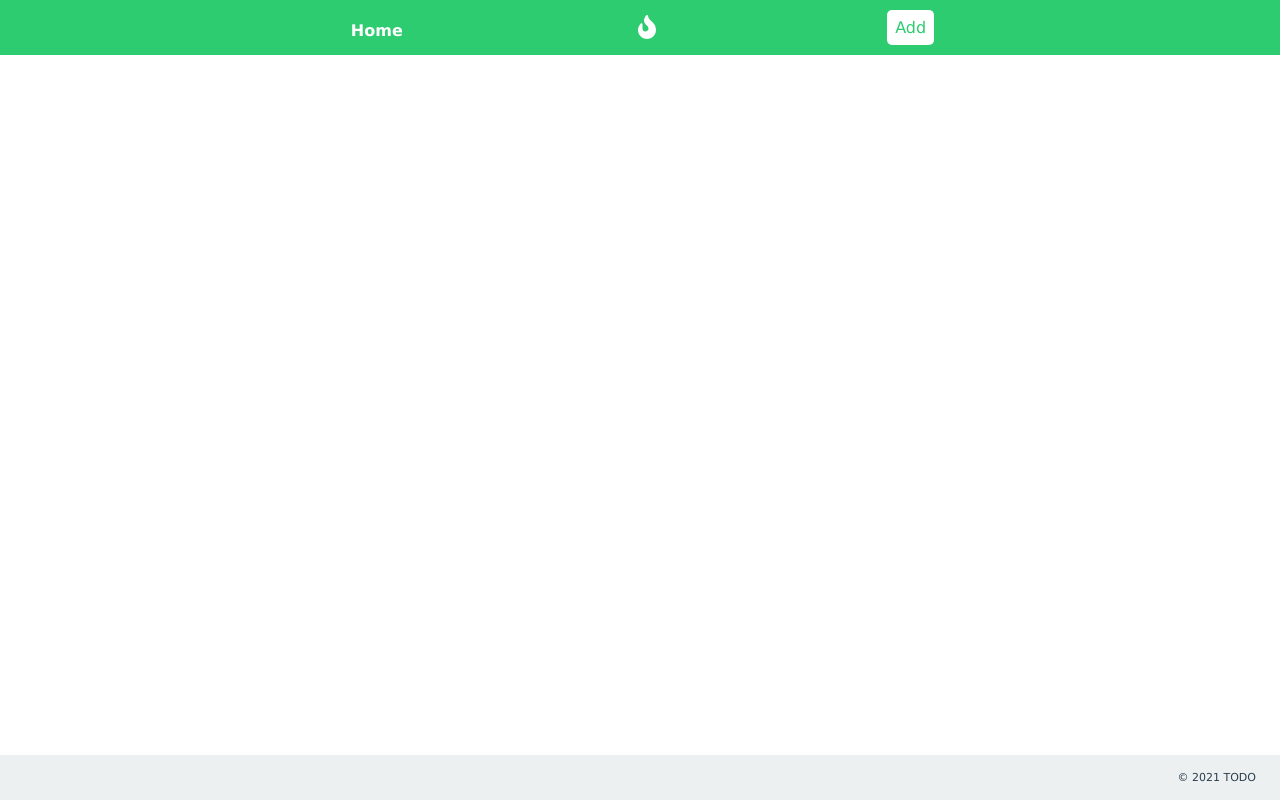
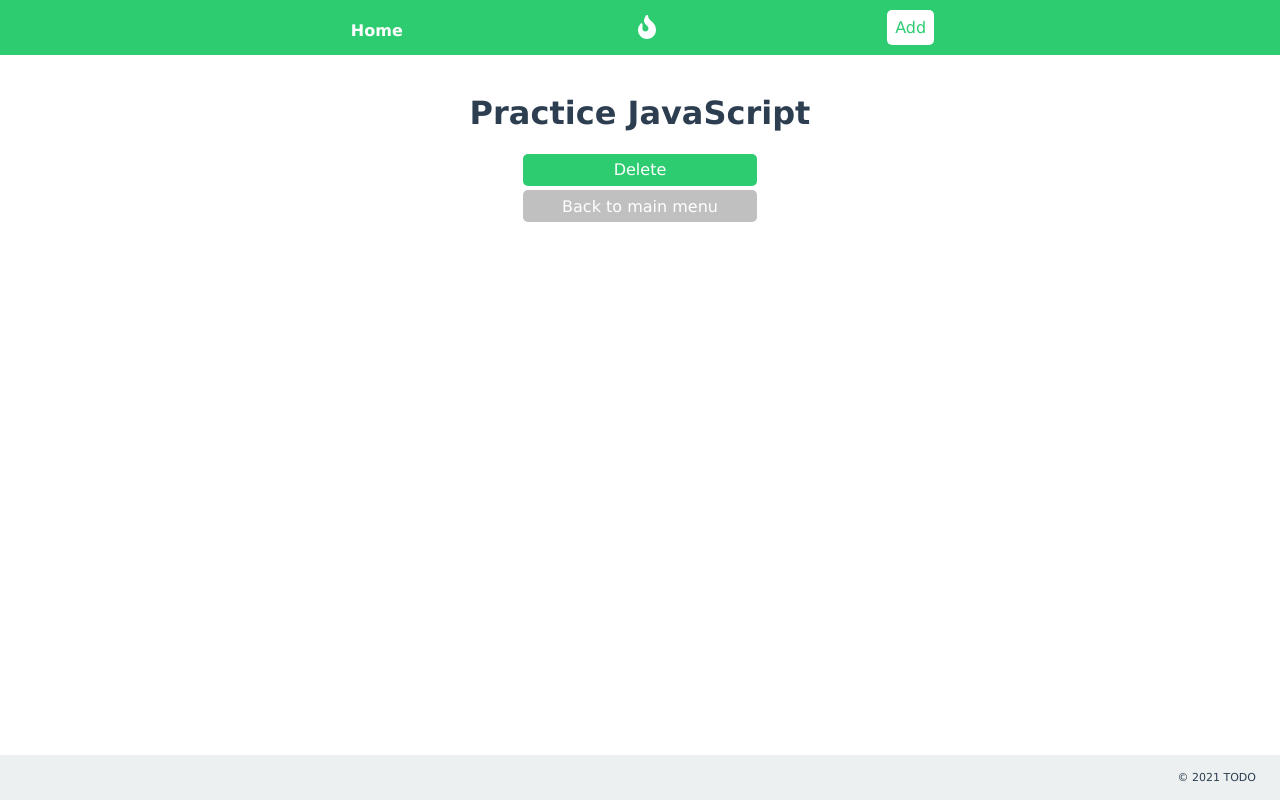
Before and after one commit to t0mclaudio/fe-prax-one, a React (Create React App) app: page /todo/1 in a window 1280 px wide. Built offline with nearby package versions, Linux system fonts and the light colour scheme; data requests are answered from the project's data file.

Commit message:
create to do module

```diff
--- a/src/Todo/index.js
+++ b/src/Todo/index.js
@@ -1,3 +1,40 @@
-const Todo = () => <div></div>
+import { useContext, useEffect, useState } from "react";
+import { Link, useNavigate, useParams } from "react-router-dom";
+import { AppContext } from "../context";
+import styles from "./styles.module.scss";
+
+const Todo = () => {
+  const { removeItem } = useContext(AppContext);
+  const { id } = useParams();
+  const [todo, setTodo] = useState({});
+  const navigate = useNavigate();
+
+  useEffect(() => {
+    const getToDo = async () => {
+      const res = await fetch(`http://localhost:3001/todo/${id}`);
+      const todo = await res.json();
+      setTodo(todo);
+    };
+    getToDo();
+  }, [id]);
+
+  return (
+    <div className={styles.toDoItem}>
+      <h1>{todo.title}</h1>
+      <div>
+        <button
+          onClick={() => {
+            removeItem(todo.id);
+            navigate("/");
+          }}
+        >
+          Delete
+        </button>
+
+        <Link to={"/"}>Back to main menu</Link>
+      </div>
+    </div>
+  );
+};
 
 export default Todo;
--- /dev/null
+++ b/src/Todo/styles.module.scss
@@ -0,0 +1,37 @@
+.toDoItem {
+  color: rgba(44, 62, 80, 1);
+  display: flex;
+  flex-flow: column wrap;
+  align-items: center;
+  justify-content: center;
+  padding: 0.5em;
+  div {
+    display: flex;
+    flex-flow: row wrap;
+    justify-content: flex-end;
+    gap: 2%;
+    button,
+    a {
+      all: unset;
+      flex-basis: 100%;
+      margin-bottom: 2%;
+      font-size: 1.6rem;
+      padding: 0.4em;
+      text-align: center;
+      border-radius: 5px;
+      display: block;
+      &:hover {
+        cursor: pointer;
+        opacity: 0.8;
+      }
+    }
+    button:first-child {
+      background-color: rgba(46, 204, 113, 1);
+      color: white;
+    }
+    a {
+      background-color: silver;
+      color: white;
+    }
+  }
+}
```
Also changed, not shown: src/Todo/styles.modules.scss (deleted), 1 other file (tests, documents, lock files or other folders).
